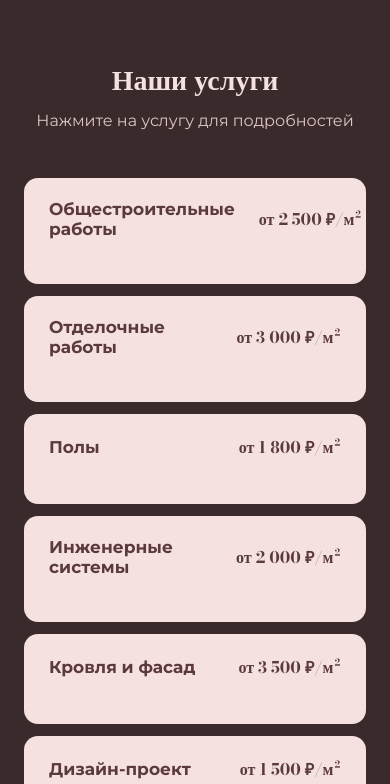
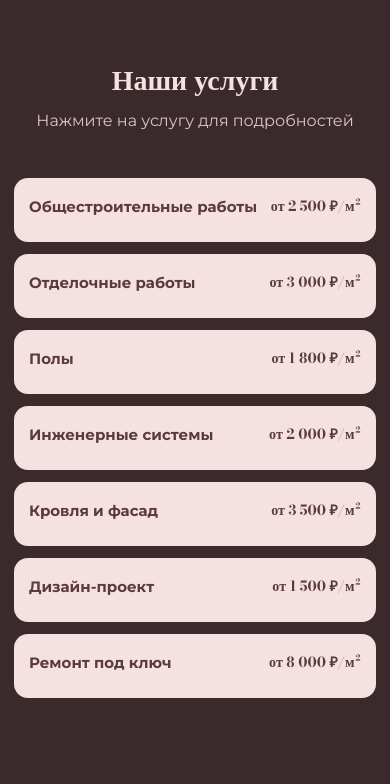
Before and after one commit to baxonbebra00/dlx, a plain HTML site: page index.html in a window 390 px wide. Shown: the part 1449-2233 px from the top of the page. Drawn offline with nearby package versions, Linux system fonts and the light colour scheme.

Commit message:
Mobile: tighten service row paddings so price fits on narrow screens

```diff
--- a/index.html
+++ b/index.html
@@ -763,8 +763,16 @@ img { display: block; max-width: 100%; content-visibility: auto; }
 @media (max-width: 900px) {
     .about-row, .ct-layout { grid-template-columns: 1fr; }
     .steps-timeline { padding-left: 0; }
-    .svc-row { grid-template-columns: 1fr auto; }
+    .svc-row { grid-template-columns: 1fr auto; gap: 12px; padding: 18px 18px; }
     .svc-row .svc-desc { display: none; }
+    .svc-row h3 { font-size: 16px; }
+    .svc-row .svc-price { font-size: 15px; }
+}
+@media (max-width: 480px) {
+    .sec-in { padding: 0 14px; }
+    .svc-row { gap: 8px; padding: 16px 14px; }
+    .svc-row h3 { font-size: 15px; }
+    .svc-row .svc-price { font-size: 14px; }
 }
 @media (max-width: 768px) {
     .nav { display: none; }
```
